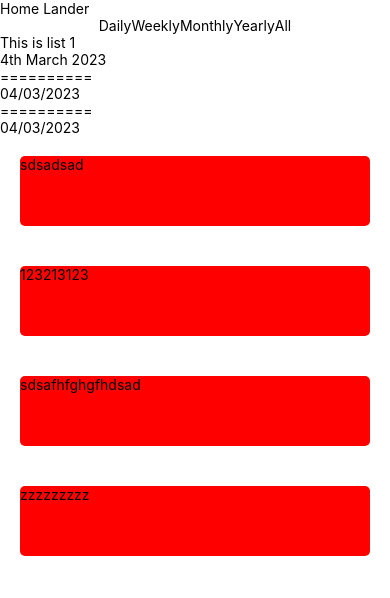
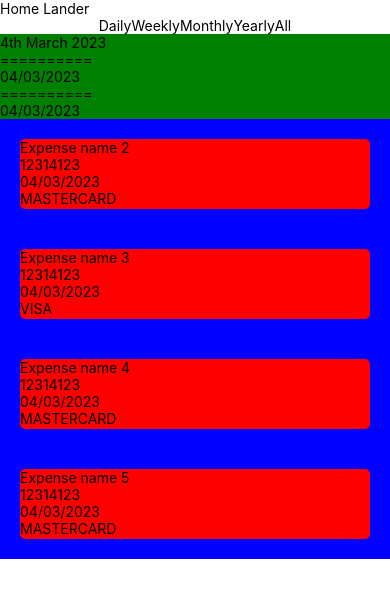
Before and after one commit to Spart-v6/expense-manager, a React Native app: screen /Home in a window 390 px wide. Shown: the top 598 px of the page. Built offline with nearby package versions, Linux system fonts and the light colour scheme.

Commit message:
Added moment js

```diff
--- a/components/Expenses.js
+++ b/components/Expenses.js
@@ -12,6 +12,9 @@ const Expenses = ({ item }) => {
     >
       <View style={{width:"100%", height: 70}}>
         <Text>{item.name}</Text>
+        <Text>{item.amount}</Text>
+        <Text>{item.date}</Text>
+        <Text>{item.account}</Text>
       </View>
     </View>
   );
--- a/helper/index.js
+++ b/helper/index.js
@@ -1,120 +1,58 @@
-const formatWeekly = dateStr => {
-    var date = new Date(dateStr);
-
-    var day = date.getUTCDate().toString().padStart(2, '0');
-    var month = (date.getUTCMonth() + 1).toString().padStart(2, '0');
-    var year = date.getUTCFullYear();
-
-    var newDateStr = day + '/' + month + '/' + year;
-    return newDateStr;
-}
-
-const formatMonthly = dateStr => {
-    var date = new Date(dateStr);
-    console.log('asdasdsad')
-
-    var day = date.getDate().toString().padStart(2, '0');
-    var month = (date.getMonth() + 1).toString().padStart(2, '0');
-    var year = date.getFullYear();
-
-    var newDateStr = day + '/' + month + '/' + year;
-
-    return newDateStr;
-}
+import moment from 'moment';
 
 const getToday = () => {
-    var dateStr = new Date().toLocaleDateString("en", {year:"numeric", day:"2-digit", month:"2-digit"});
-    var dateParts = dateStr.split('/');
-
-    var [month, day, year] = dateParts;
-
-    var newDateStr = day.padStart(2, '0') + '/' + month.padStart(2, '0') + '/' + year;
-
-    return newDateStr;
+    const today = moment().format('DD/MM/YYYY');
+    const date = moment(today, 'DD/MM/YYYY');
+    const formattedStartDate = date.format('Do MMMM YYYY');
+    return {
+        today: today,
+        formattedStartDate: formattedStartDate
+    }
 }
 
 const getWeekOfTheYear = () => {
-    const today = new Date();
-    const year = today.getFullYear();
-    const month = today.getMonth();
+    const now = moment();
+    const weekNumber = now.week();
+    const startOfWeek = now.clone().startOf('week');
+    const endOfWeek = now.clone().endOf('week');
+    const formattedStartDate = startOfWeek.format('DD/MM/YYYY');
+    const formattedEndDate = endOfWeek.format('DD/MM/YYYY');
 
-    const firstDayOfYear = new Date(year, 0, 1);
-    const daysSinceFirstDayOfYear = Math.floor((today - firstDayOfYear) / (1000 * 60 * 60 * 24));
-    const currentWeekNum = Math.floor(daysSinceFirstDayOfYear / 7) + 1;
-
-    // To and from Dates of current week
-    var curr = new Date;
-    var first = curr.getDate() - curr.getDay();
-    var last = first + 6;
-
-    const fromDate = new Date(curr.setDate(first)).toUTCString();
-    const toDate = new Date(curr.setDate(last)).toUTCString();
-
-    return result = {
-        currentWeekNum: currentWeekNum,
-        fromDate: formatWeekly(fromDate),
-        toDate: formatWeekly(toDate)
+    return {
+        currentWeekNum: weekNumber,
+        fromDate: formattedStartDate,
+        toDate: formattedEndDate
     }
 }
 
 const getMonthOfTheYear = () => {
-    const today = new Date();
+    const now = moment();
+    const monthName = now.format('MMMM');
+    const startOfMonth = now.clone().startOf('month');
+    const endOfMonth = now.clone().endOf('month');
+    const formattedStartDate = startOfMonth.format('DD/MM/YYYY');
+    const formattedEndDate = endOfMonth.format('DD/MM/YYYY');
 
-    const monthName = today.toLocaleString('default', { month: 'long' });
-
-    const startDate = new Date(today.getFullYear(), today.getMonth(), 1);
-    const formattedStartDate = startDate.toLocaleString('default', { month: 'short' }) + '. ' + startDate.getDate() + ', ' + startDate.getFullYear();
-
-    const endDate = new Date(today.getFullYear(), today.getMonth() + 1, 0);
-    const formattedEndDate = endDate.toLocaleString('default', { month: 'short' }) + '. ' + endDate.getDate() + ', ' + endDate.getFullYear();
-
-    return result = {
+    return {
         monthName: monthName,
-        fromDate: formatMonthly(formattedStartDate),
-        toDate: formatMonthly(formattedEndDate)
+        fromDate: formattedStartDate,
+        toDate: formattedEndDate
     }
 }
 
 const getCurrentFullYear = () => {
-    const today = new Date();
+    const now = moment();
+    const year = now.format('YYYY');
+    const startOfYear = now.clone().startOf('year');
+    const endOfYear = now.clone().endOf('year');
+    const formattedStartDate = startOfYear.format('DD/MM/YYYY');
+    const formattedEndDate = endOfYear.format('DD/MM/YYYY');
 
-    const year = today.getFullYear();
-
-    const startDate = new Date(year, 0, 1);
-    const formattedStartDate = startDate.toLocaleString('default', { month: 'short' }) + '. ' + startDate.getDate() + ', ' + startDate.getFullYear();
-
-    const endDate = new Date(year, 11, 31);
-    const formattedEndDate = endDate.toLocaleString('default', { month: 'short' }) + '. ' + endDate.getDate() + ', ' + endDate.getFullYear();
-
-    return result = {
+    return {
         year: year,
         fromDate: formattedStartDate,
         toDate: formattedEndDate
     }
 }
 
-const formattedStartDate = () => {
-    const today = new Date();
-
-    const dayOfMonth = today.getDate();
-
-    const monthName = today.toLocaleString('default', { month: 'long' });
-
-    const year = today.getFullYear();
-
-    let suffix = '';
-    if (dayOfMonth === 1 || dayOfMonth === 21 || dayOfMonth === 31) {
-        suffix = 'st';
-    } else if (dayOfMonth === 2 || dayOfMonth === 22) {
-        suffix = 'nd';
-    } else if (dayOfMonth === 3 || dayOfMonth === 23) {
-        suffix = 'rd';
-    } else {
-        suffix = 'th';
-    }
-
-    return dayOfMonth + suffix + ' ' + monthName + ' ' + year;
-}
-
-
-export { getToday, getWeekOfTheYear, getMonthOfTheYear, getCurrentFullYear, formattedStartDate };
+export { getToday, getWeekOfTheYear, getMonthOfTheYear, getCurrentFullYear };
--- a/screens/Home.js
+++ b/screens/Home.js
@@ -1,108 +1,125 @@
-import { View, SafeAreaView, FlatList, Text, TouchableOpacity  } from "react-native";
-import { useState } from "react";
+import {
+  View,
+  SafeAreaView,
+  FlatList,
+  Text,
+  TouchableOpacity,
+  ScrollView,
+} from "react-native";
+import { useState, useEffect } from "react";
 import { FocusedStatusBar, HomeHeader, Expenses } from "../components";
-import { obj } from "./dummy";
-import { getToday, getWeekOfTheYear, getMonthOfTheYear, getCurrentFullYear, formattedStartDate } from "../helper";
-
-const data = [
-  {
-    name: "sdsadsad",
-  },
-  {
-    name: "123213123",
-  },
-  {
-    name: "sdsafhfghgfhdsad",
-  },
-  {
-    name: "zzzzzzzzz",
-  }
-]
-
+import obj from "./dummy";
+import {
+  getToday,
+  getWeekOfTheYear,
+  getMonthOfTheYear,
+  getCurrentFullYear,
+} from "../helper";
 
 const List1 = ({ heading, fromDate, toDate }) => {
+  const [filteredData, setFilteredData] = useState(obj);
+
+  useEffect(() => {
+    const filtered = obj.filter((item) => {
+      if(fromDate && toDate){
+        const date = item.date;
+        return date >= fromDate && date <= toDate;
+      }
+      return true;
+    });
+    setFilteredData(filtered);
+  }, [heading]);
+
   return (
-    <View>
-      <Text>This is list 1</Text>
+    <>
+      <View style={{ backgroundColor: "green" }}>
         <Text>{heading}</Text>
         <Text>==========</Text>
         <Text>{fromDate}</Text>
         <Text>==========</Text>
         <Text>{toDate}</Text>
-      {/* {items.map((item, index) => (
-        <Text key={index}>{item}</Text>
-      ))} */}
       </View>
+      <>
+        <FlatList
+          data={filteredData}
+          renderItem={({ item }) => <Expenses item={item} />}
+          keyExtractor={(item) => item.id}
+          contentContainerStyle={{ backgroundColor: "blue" }}
+          scrollEnabled={false}
+        />
+      </>
+    </>
   );
 };
 
 const Home = () => {
   const [listToShow, setListToShow] = useState(
-      <List1 heading={formattedStartDate()} fromDate={getToday()} toDate={getToday()} />
-    )
+    <List1
+      heading={getToday().formattedStartDate}
+      fromDate={getToday().today}
+      toDate={getToday().today}
+    />
+  );
 
   const handleListButtonPress = (nameOfDate) => {
     let heading = "";
     let fromDate = null;
     let toDate = null;
-    if(nameOfDate === "Daily") {
-      heading = formattedStartDate();
-      fromDate = getToday();
-      toDate = getToday();
+    if (nameOfDate === "Daily") {
+      heading = getToday().formattedStartDate;
+      fromDate = getToday().today;
+      toDate = getToday().today;
     }
-    if(nameOfDate === "Weekly") {
+    if (nameOfDate === "Weekly") {
       heading = getWeekOfTheYear().currentWeekNum;
-      fromDate = getWeekOfTheYear().fromDate,
-      toDate = getWeekOfTheYear().toDate
+      (fromDate = getWeekOfTheYear().fromDate),
+        (toDate = getWeekOfTheYear().toDate);
     }
-    if(nameOfDate === "Monthly") {
+    if (nameOfDate === "Monthly") {
       heading = getMonthOfTheYear().monthName;
-      fromDate = getMonthOfTheYear().fromDate,
-      toDate = getMonthOfTheYear().toDate
+      (fromDate = getMonthOfTheYear().fromDate),
+        (toDate = getMonthOfTheYear().toDate);
     }
-    if(nameOfDate === "Yearly") {
+    if (nameOfDate === "Yearly") {
       heading = getCurrentFullYear().year;
-      fromDate = getCurrentFullYear().fromDate,
-      toDate = getCurrentFullYear().toDate
+      (fromDate = getCurrentFullYear().fromDate),
+        (toDate = getCurrentFullYear().toDate);
     }
-    setListToShow(<List1 heading={heading} fromDate={fromDate} toDate={toDate}/>);
+    if(nameOfDate === "All"){
+      heading = "All Expenses";
+    }
+    setListToShow(
+      <List1 heading={heading} fromDate={fromDate} toDate={toDate} />
+    );
   };
 
   const datesNames = [
-    {name: "Daily"},
-    {name: "Weekly"},
-    {name: "Monthly"},
-    {name: "Yearly"},
-    {name: "All"}
-  ]
-
+    { name: "Daily" },
+    { name: "Weekly" },
+    { name: "Monthly" },
+    { name: "Yearly" },
+    { name: "All" },
+  ];
 
   return (
-    <SafeAreaView style={{ flex: 1 }}>
+    <View style={{ flex: 1 }}>
       <FocusedStatusBar headerColor={"#14caff"} />
-      <HomeHeader/>
-        <View>
-        <View style={{ flexDirection: 'row', justifyContent: 'center' }}>
-          {
-            datesNames.map((date, index) => (
-              <TouchableOpacity onPress={() => handleListButtonPress(date.name)}>
+      <HomeHeader />
+      <SafeAreaView>
+        <ScrollView>
+          <View style={{ flexDirection: "row", justifyContent: "center" }}>
+            {datesNames.map((date, index) => (
+              <TouchableOpacity
+                onPress={() => handleListButtonPress(date.name)}
+              >
                 <Text>{date.name}</Text>
               </TouchableOpacity>
-            ))
-          }
+            ))}
           </View>
           {listToShow}
+        </ScrollView>
+      </SafeAreaView>
     </View>
-      <View style={{ flex: 1}}>
-        <View style={{ zIndex: 0}}>
-            <FlatList
-              data={data}
-              renderItem={({item}) => <Expenses item={item}/>}
-              showsVerticalScrollIndicator={false}
-            />
-        </View>
-      </View>
-    </SafeAreaView>
   );
 };
 
--- a/screens/dummy.js
+++ b/screens/dummy.js
@@ -1,48 +1,63 @@
 const obj = [
     {
+        id: 1,
         name: "Expense name",
         amount: 12314123,
-        date: "04/03/2023",
+        date: "05/03/2023",
         account: "VISA",
     },
     {
+        id: 2,
         name: "Expense name 2",
         amount: 12314123,
         date: "04/03/2023",
         account: "MASTERCARD",
     },
     {
+        id: 3,
         name: "Expense name 3",
         amount: 12314123,
         date: "04/03/2023",
         account: "VISA",
     },
     {
+        id: 4,
         name: "Expense name 4",
         amount: 12314123,
         date: "04/03/2023",
         account: "MASTERCARD",
     },
     {
+        id: 5,
         name: "Expense name 5",
         amount: 12314123,
         date: "04/03/2023",
         account: "MASTERCARD",
     },
     {
+        id: 6,
         name: "Expense name 6",
         amount: 99,
         date: "22/02/2023",
         account: "MASTERCARD",
     },
     {
+        id: 7,
         name: "Expense name 7",
         amount: 88,
         date: "22/02/2023",
         account: "MASTERCARD",
     },
     {
+        id: 8,
         name: "Expense name 8",
+        amount: 1288,
+        date: "22/02/2023",
+        account: "MASTERCARD",
+    },
+    {
+        id: 9,
+        name: "Expense name 9",
         amount: 1288,
         date: "22/02/2023",
         account: "MASTERCARD",
```
Lines whose indentation alone changed are shown as unchanged.
